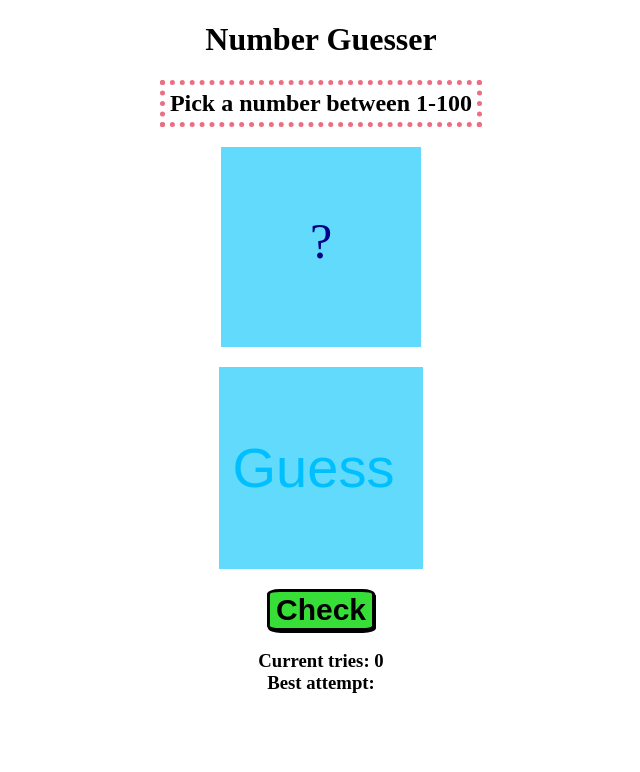
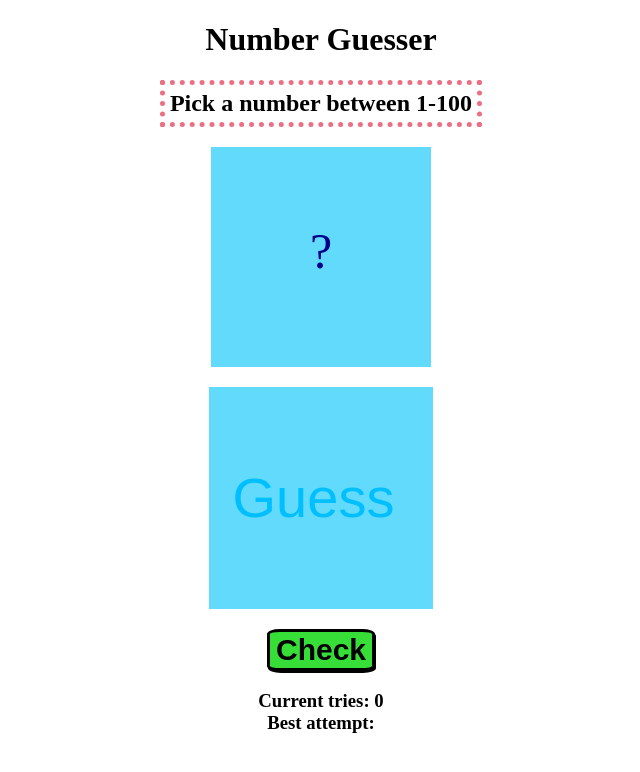
Before and after one commit to blackcamel887/my-website, a Next.js app: page /number-guesser in a window 1280 px wide. Shown: the top 772 px of the page, without its empty margins (319-959 px from the left). Built offline with nearby package versions, Linux system fonts and the light colour scheme.

Commit message:
fix input for number guesser

```diff
--- a/pages/number-guesser.js
+++ b/pages/number-guesser.js
@@ -6,21 +6,39 @@ let ans = Math.floor(Math.random()*100)+1;//the answer to check on between 1 and
 let trackBest = 100;
 function NumberGuesser() {
   useEffect( () => { document.querySelector("body").classList.add(styles.body) } );
-  let [userInput,setUserInput] = useState();//the holder for the userInput
+  let [userInput,setUserInput] = useState('');//the holder for the userInput
   let [outputMessage,setOutputMessage] = useState('?');//the holder for the message for user
   let [gameState,setGameState] = useState('default');//game state holder
   let [buttonMessage,setButtonMessage] = useState('Check')//the holder for the message that appears
   let [currentScore,setCurrentScore] = useState(0);//holder for the current score
   let [bestScore,setBestScore] = useState();//holder for the best score
+  //makes sure to limit numbers
+  function handleKeyDown(e){
+    const allowed = "1234567890"
+    if(!allowed.includes(e.key)&&['Backspace','ArrowLeft','ArrowRight','Delete'].indexOf(e.key)==-1){
+      e.preventDefault();
+    }
+  }
   //the functionality to control the users input
   function handleInputChange(e){
     //makes sure user value is in allowed range
-    if(!e.target.value||(e.target.value<=100&&e.target.value>=1)){
-      setUserInput(e.target.value);
+    let value = e.target.value;
+    let regex = new RegExp(/^\d+$/)
+    if (regex.test(value)){
+      let parse = parseInt(value)
+      if(parse>0 && parse<=100){//check if input is a number between 1 and 100
+        setUserInput(value);
+      }
+    }
+    else if (value==''){
+      setUserInput(value);
     }
   }
   //the functionality that determines the appropriate message to be given to user
   function handleOnClick(){
+    if(userInput===''){
+      return;
+    }
     setCurrentScore(prev=>prev+1);
     //increases current score with each click on button
     if(gameState==='default'){
@@ -71,8 +89,8 @@ function NumberGuesser() {
           {outputMessage}
         </text>
       </div>
-      <input className={styles.input} type = 'number' value={userInput} onChange = {handleInputChange} placeholder='Guess' max={100} min={1}>
-
+      <input className={styles.input} type = 'number' value={userInput} onKeyDown = {handleKeyDown}
+      onChange = {handleInputChange} placeholder='Guess' max={100} min={1}>
       </input>
       <br></br>
       <button className={styles.button} onClick = {handleOnClick}>
--- a/pages/number-guesser.module.css
+++ b/pages/number-guesser.module.css
@@ -39,9 +39,9 @@
 */
 .part{
   height:70px;
-  width: 200px;
-  padding-top: 65px;
-  padding-bottom: 65px;
+  width: 220px;
+  padding-top: 75px;
+  padding-bottom: 75px;
   background-color: #61dafb;
   margin-left: auto;
   margin-right: auto;
@@ -83,8 +83,8 @@
 */
 .input{
   font-size: 56px;
-  width: 200px;
-  height: 200px;
+  width: 220px;
+  height: 220px;
   background-color: #61dafb;
   text-align: center;
   border-width: 0;
```
